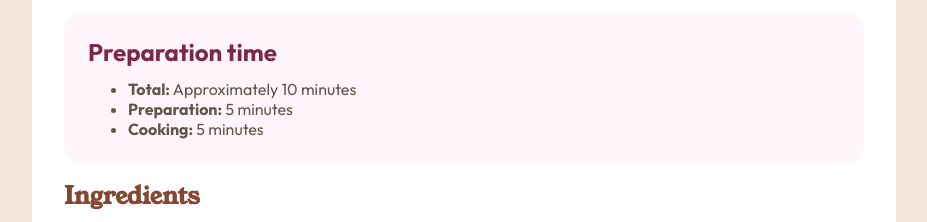
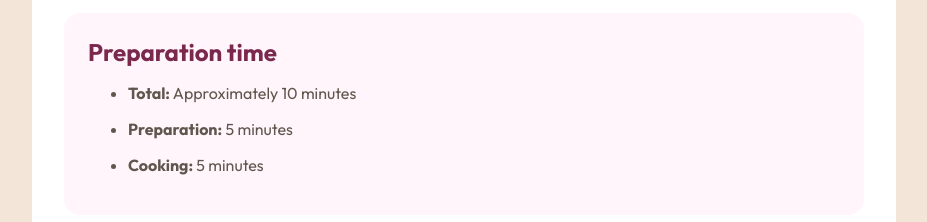
Before and after one commit to yazanalkherret/recipe-page, a plain HTML site: page index.html in a window 1280 px wide. Shown: the part 546-768 px from the top of the page, without its empty margins (176-1103 px from the left). Drawn offline with Linux system fonts and the light colour scheme.

Commit message:
Adjust margins

```diff
--- a/style.css
+++ b/style.css
@@ -25,6 +25,10 @@ ol, ul, p {
     margin: 0;
     color: hsl(30, 10%, 34%);
     font-size: 16px;
+}
+
+li {
+    margin: 16px 0px;
 }
 
 #primary-card {
```
